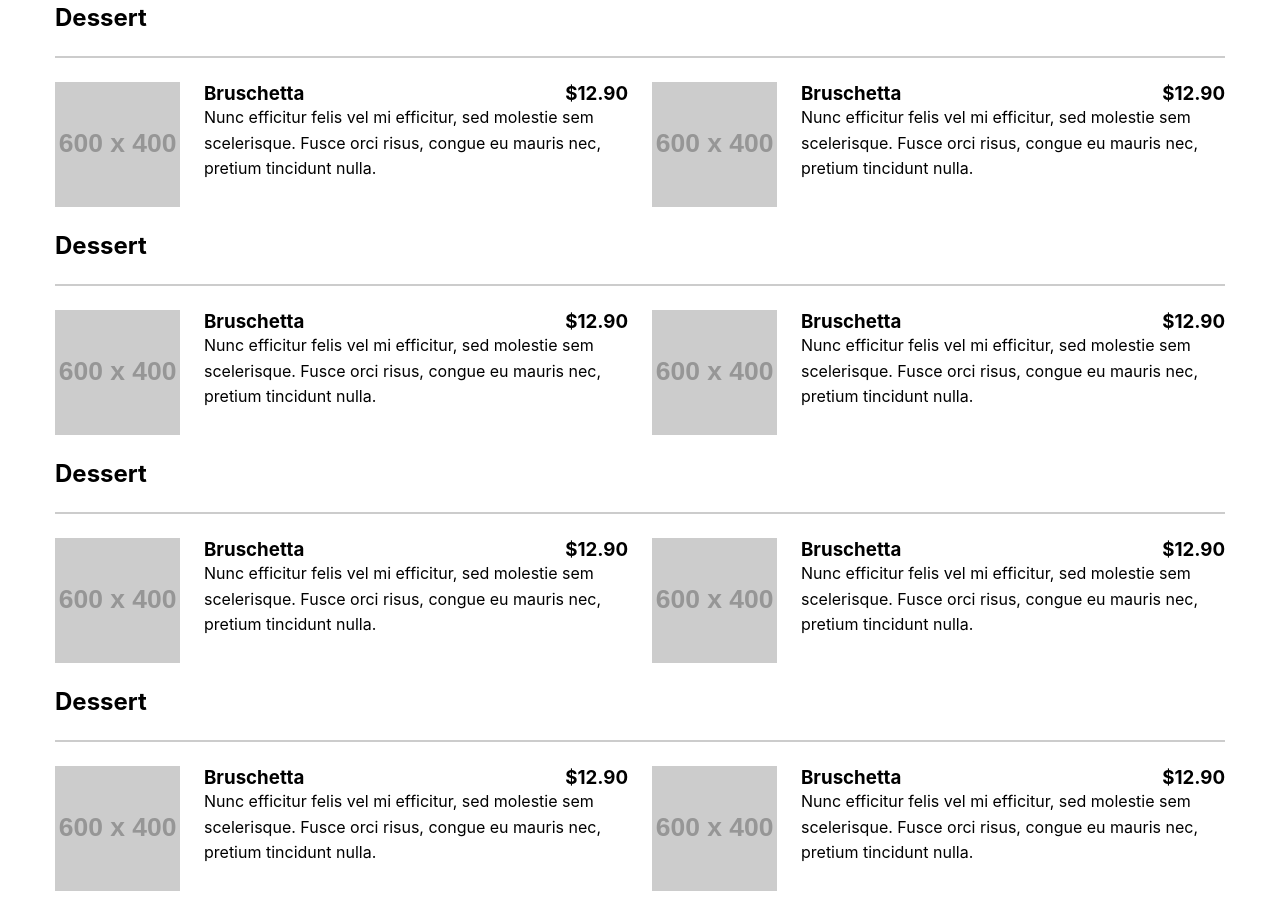
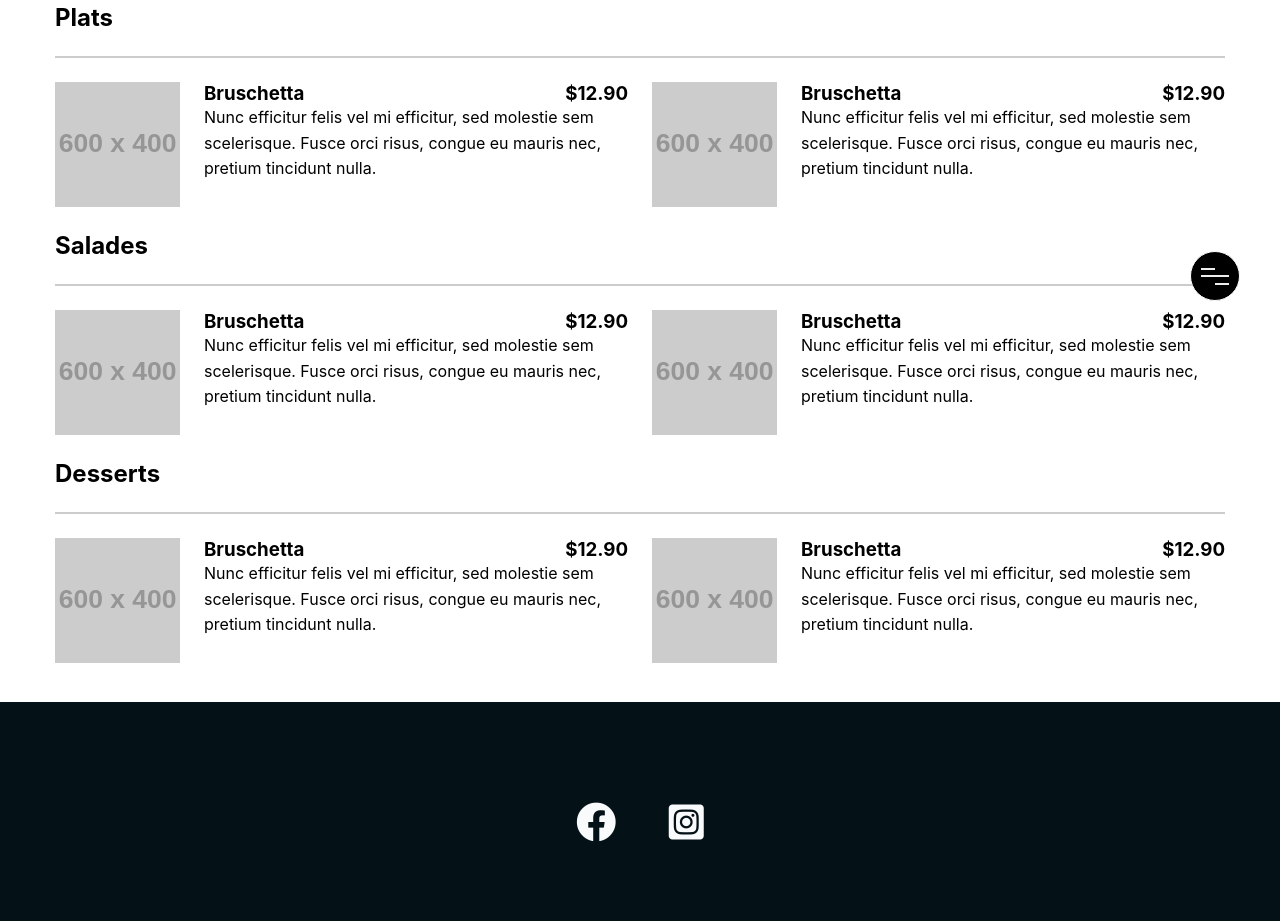
Before and after one commit to kno-be/friendly-auberge, a plain HTML site: page index.html in a window 1280 px wide. Shown: the part 459-1380 px from the top of the page. Drawn offline with Linux system fonts and the light colour scheme; placeholder pictures from the web are drawn by us; a web font is replaced by a local one.

Commit message:
upd: menu botton / language option

```diff
--- a/index.html
+++ b/index.html
@@ -23,11 +23,10 @@
     </a>
   </div>
     <div class="nav-list">
-      <a href="#" class="nav-link">Entrée</a>
-      <a href="#" class="nav-link">Dessert</a>
-      <a href="#" class="nav-link">Boissons</a>
-      <a href="#" class="nav-link">Vignes</a>
-      <a href="#" class="nav-link">Contact</a>
+      <a href="#1" class="nav-link">Entrées</a>
+      <a href="#2" class="nav-link">Plats</a>
+      <a href="#3" class="nav-link">Salads</a>
+      <a href="#4" class="nav-link">Desserts</a>
   </div>
   <!-- Menu -->
   <div class="nav">
@@ -43,9 +42,8 @@
     <div class="container">
       <div class="menu">
 
-
-        <h2 class="menu-group-heading">
-          Entrée
+        <h2 id='1' class="menu-group-heading">
+          Entrées
         </h2>
         <div class="menu-group">
           <div class="menu-item">
@@ -102,9 +100,9 @@
           </div>
         </div>
 
-
-        <h2 class="menu-group-heading">
-          Dessert
+        <div id='2' class="navigation"></div>
+        <h2  class="menu-group-heading">
+          Plats
         </h2>
         <div class="menu-group">
           <div class="menu-item">
@@ -136,8 +134,8 @@
         </div>
 
 
-        <h2 class="menu-group-heading">
-          Dessert
+        <h2 id='3' class="menu-group-heading">
+          Salades
         </h2>
         <div class="menu-group">
           <div class="menu-item">
@@ -169,8 +167,8 @@
         </div>
 
 
-        <h2 class="menu-group-heading">
-          Dessert
+        <h2 id='4' class="menu-group-heading">
+          Desserts
         </h2>
         <div class="menu-group">
           <div class="menu-item">
@@ -201,40 +199,6 @@
           </div>
         </div>
 
-
-        <h2 class="menu-group-heading">
-          Dessert
-        </h2>
-        <div class="menu-group">
-          <div class="menu-item">
-            <img class="menu-item-image" src="https://dummyimage.com/600x400/000/fff" alt="Bruschetta">
-            <div class="menu-item-text">
-              <h3 class="menu-item-heading">
-                <span class="menu-item-name">Bruschetta</span>
-                <span class="menu-item-price">$12.90</span>
-              </h3>
-              <p class="menu-item-description">
-                Nunc efficitur felis vel mi efficitur, sed molestie sem scelerisque. Fusce orci risus,
-                congue eu mauris nec, pretium tincidunt nulla.
-              </p>
-            </div>
-          </div>
-          <div class="menu-item">
-            <img class="menu-item-image" src="https://dummyimage.com/600x400/000/fff" alt="Bruschetta">
-            <div class="menu-item-text">
-              <h3 class="menu-item-heading">
-                <span class="menu-item-name">Bruschetta</span>
-                <span class="menu-item-price">$12.90</span>
-              </h3>
-              <p class="menu-item-description">
-                Nunc efficitur felis vel mi efficitur, sed molestie sem scelerisque. Fusce orci risus,
-                congue eu mauris nec, pretium tincidunt nulla.
-              </p>
-            </div>
-          </div>
-        </div>
-
-
       </div>
     </div>
   </section>
--- a/resources/css/navbar.css
+++ b/resources/css/navbar.css
@@ -7,15 +7,26 @@
   font-size: 2rem;
   background-color: rgba(0, 0, 0, 0.9);
   color: aliceblue;
-  position: fixed;
+  position: absolute;
   top: 0rem;
   padding: 3rem;
   z-index: 100;
   display: flex;
   align-items: center;
+  justify-content: space-between;
+}
+
+.navbar-languages{
+  font-family: Roboto-light;
+}
+
+.navbar-languages a {
+  color: white;
+  padding-right: 1rem;
 }
 
 .navbar.change {
+  position: fixed;
   height: 100vh;
   align-items: baseline;
 
@@ -30,10 +41,15 @@
 
   /* MENU */
   .nav {
-    height: 4rem;
-    width: 4rem;
+    height: 5rem;
+    width: 5rem;
     position: fixed;
     right: 4rem;
+    bottom: 4rem;
+    background-color: black;
+    border: 0.5px solid white;
+    border-radius: 50%;
+    padding: 1rem;
     display: flex;
     flex-direction: column;
     justify-content: space-evenly;
```
Also changed, not shown: resources/QRCode/QRCode_Fácil.jpg (added), resources/QRCode/QRCode_Fácil.png (added), resources/QRCode/QRCode_Fácil.svg (added).
